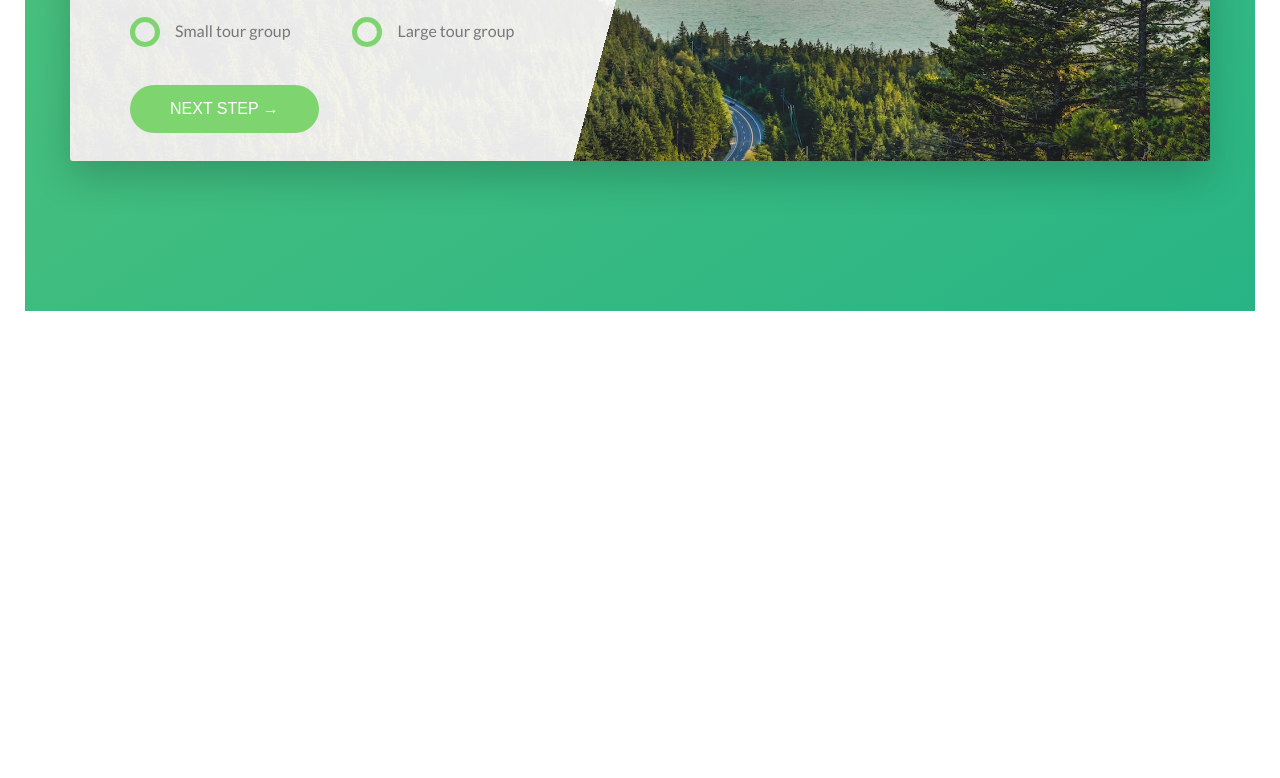
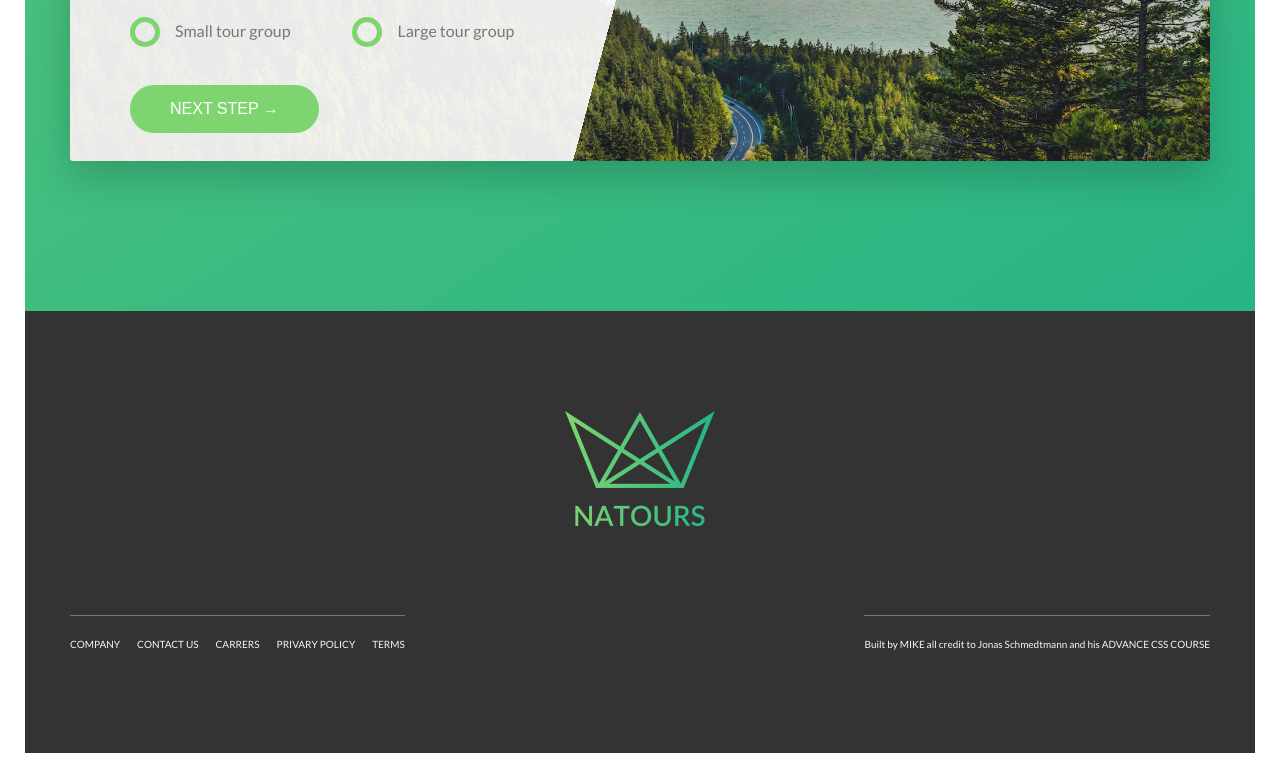
Before and after one commit to SparrowMike/advancedCSS, a website: page Natours/index.html in a window 1280 px wide. Shown: the part 4965-5743 px from the top of the page. Before the commit the page ends 5301 px from the top, so only its background shows below. Drawn offline with Linux system fonts and the light colour scheme.

Commit message:
feat: 🎸 footer

```diff
--- a/Natours/index.html
+++ b/Natours/index.html
@@ -300,7 +300,6 @@
                                         Next step &rarr;
                                     </button>
                                 </div>
-
                             </form>
                         </div>
                     </div>
@@ -308,8 +307,30 @@
             </section>
         </main>
 
-        <footer>
-
+        <footer class="footer">
+            <div class="footer__logo-box">
+                <img src="img/logo-green-2x.png" alt="Full logo" class="footer__logo">
+            </div>
+            <div class="row">
+                <div class="row">
+                    <div class="col-1-of-2">
+                        <div class="footer__navigation">
+                            <ul class="footer__list">
+                                <li class="footer__item"><a href="#" class="footer__link">Company</a></li>
+                                <li class="footer__item"><a href="#" class="footer__link">Contact us</a></li>
+                                <li class="footer__item"><a href="#" class="footer__link">Carrers</a></li>
+                                <li class="footer__item"><a href="#" class="footer__link">Privary Policy</a></li>
+                                <li class="footer__item"><a href="#" class="footer__link">Terms</a></li>
+                            </ul>
+                        </div>
+                    </div>
+                    <div class="col-1-of-2">
+                        <p class="footer__copyright">
+                            Built by <a href="#" class="footer__link">Mike</a> all credit to Jonas Schmedtmann and his <a href="#" class="footer__link">Advance CSS course</a>
+                        </p>
+                    </div>
+                </div>
+            </div>
         </footer>
         <!--? <section class="grid-test">
             <div class="row">
--- a/Natours/sass/helpers/_variables.scss
+++ b/Natours/sass/helpers/_variables.scss
@@ -14,6 +14,7 @@ $color-grey-light-2: #eee;
 
 $color-grey-dark: #777;
 $color-grey-dark-2: #999;
+$color-grey-dark-3: #333;
 
 $color-white: #fff;
 $color-black: #000;
--- /dev/null
+++ b/Natours/sass/layout/_footer.scss
@@ -0,0 +1,58 @@
+.footer {
+  background-color: $color-grey-dark-3;
+  padding: 10rem 0;
+  color: $color-grey-light-1;
+
+  &__logo-box {
+    text-align: center;
+    margin-bottom: 8rem;
+  }
+
+  &__logo {
+    width: 15rem;
+    height: auto;
+  }
+
+  &__navigation {
+    border-top: 1px solid $color-grey-dark;
+    padding-top: 2rem;
+    display: inline-block;
+  }
+
+  &__list {
+    list-style: none;
+  }
+
+  &__item {
+    display: inline-block;
+
+    &:not(:last-child) {
+      margin-right: 1.5rem;
+    }
+  }
+
+  &__link {
+    &:link,
+    &:visited {
+      color: $color-grey-light-1;
+      background-color: $color-grey-dark-3;
+      text-decoration: none;
+      text-transform: uppercase;
+      display: inline-block;
+      transition: all .2s;
+    }
+
+    &:hover,
+    &:active {
+      color: $color-primary;
+      box-shadow: 0 1rem 2rem rgba($color-black, .4);
+      transform: rotate(5deg);
+    }
+  }
+
+  &__copyright {
+    border-top: 1px solid $color-grey-dark;
+    padding-top: 2rem;
+    float: right;
+  }
+}
--- a/Natours/sass/main.scss
+++ b/Natours/sass/main.scss
@@ -16,6 +16,7 @@
 @import "components/story";
 
 @import "layout/header";
-@import "layout/layout";
+@import "layout/grid";
+@import "layout/footer";
 
 @import "pages/home";
```
Also changed, not shown: Natours/css/style.css, Natours/sass/layout/_grid.scss (renamed from Natours/sass/layout/_layout.scss).
